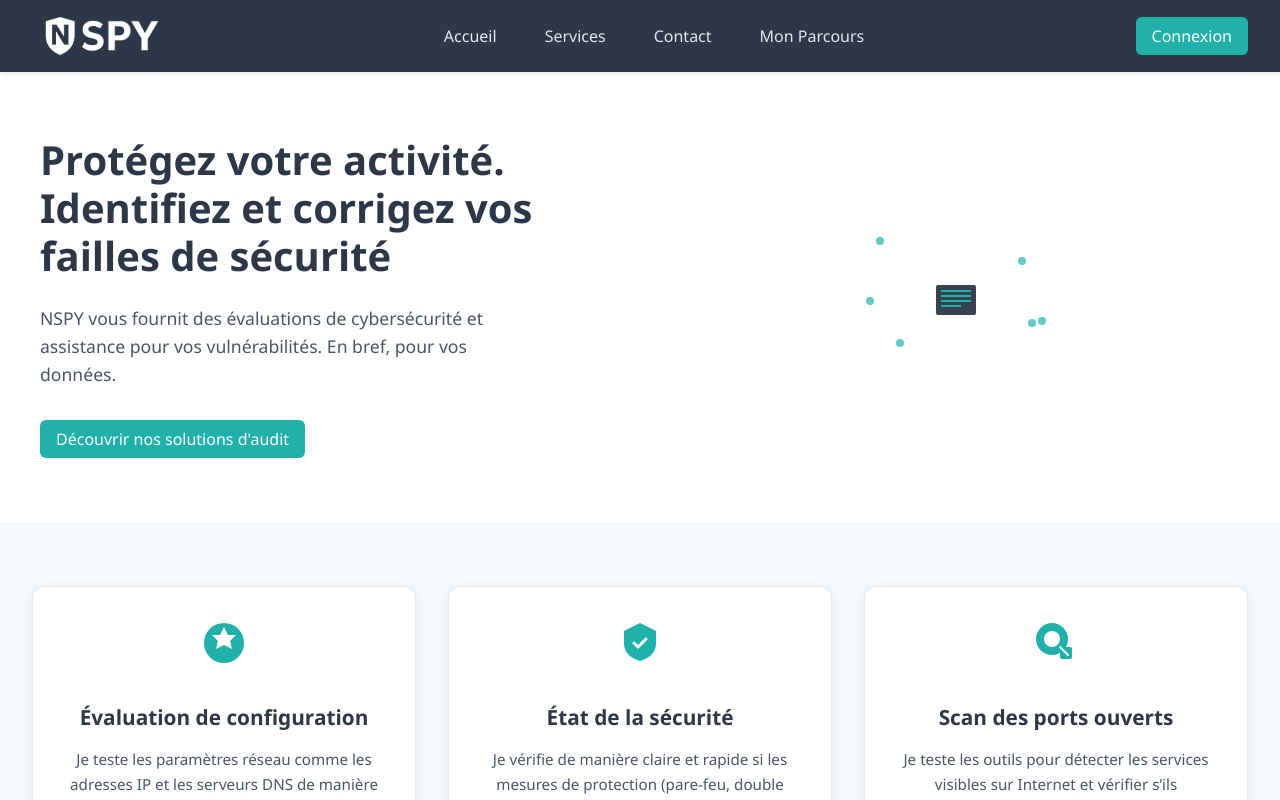
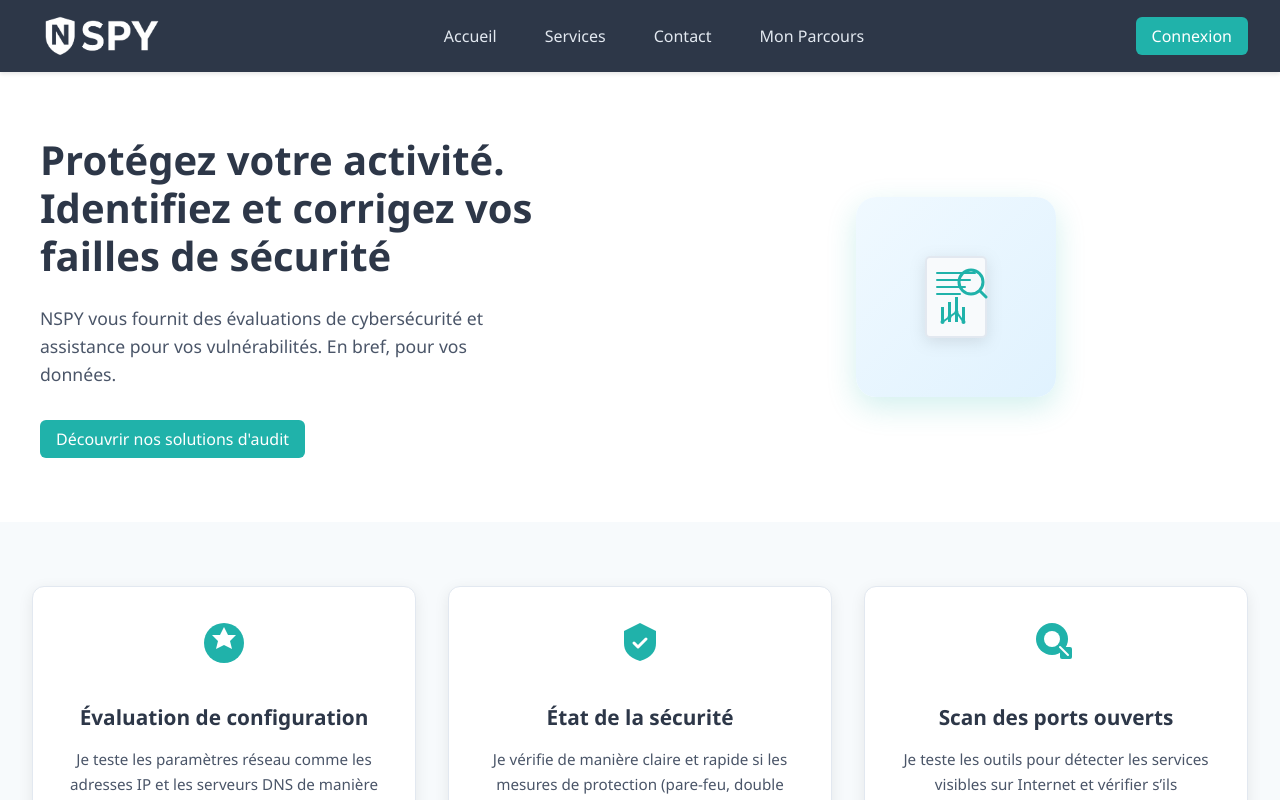
Before and after one commit to Ange-web/ProjetPersonnel, a React (Vite) app: page / in a window 1280 px wide. Shown: the top 800 px of the page. Built offline with nearby package versions, Linux system fonts and the light colour scheme.

Commit message:
Feat: Nouvelle illustration d'analyse pour la section home

```diff
--- a/src/assets/components/acceuil/home.jsx
+++ b/src/assets/components/acceuil/home.jsx
@@ -16,24 +16,36 @@ const Home = () => (
         </button>
       </div>
       <div className="home-illustration">
-        <div className="security-dome">
-          <div className="server-icon">
-            <svg width="80" height="80" viewBox="0 0 80 80" fill="none">
-              <rect x="20" y="30" width="40" height="30" rx="2" fill="#374151"/>
-              <rect x="25" y="35" width="30" height="2" fill="#20B2AA"/>
-              <rect x="25" y="40" width="30" height="2" fill="#20B2AA"/>
-              <rect x="25" y="45" width="30" height="2" fill="#20B2AA"/>
-              <rect x="25" y="50" width="20" height="2" fill="#20B2AA"/>
-            </svg>
-          </div>
-          <div className="network-nodes">
-            <div className="node node-1"></div>
-            <div className="node node-2"></div>
-            <div className="node node-3"></div>
-            <div className="node node-4"></div>
-            <div className="node node-5"></div>
-            <div className="node node-6"></div>
-          </div>
+        <div className="analyze-icon-container">
+          <svg width="120" height="120" viewBox="0 0 120 120" fill="none">
+            {/* Document de base */}
+            <rect x="30" y="20" width="60" height="80" rx="4" fill="#f8fafc" stroke="#e2e8f0" strokeWidth="2"/>
+
+            {/* Lignes de texte */}
+            <rect x="40" y="35" width="40" height="2" rx="1" fill="#20B2AA"/>
+            <rect x="40" y="42" width="35" height="2" rx="1" fill="#20B2AA"/>
+            <rect x="40" y="49" width="30" height="2" rx="1" fill="#20B2AA"/>
+            <rect x="40" y="56" width="25" height="2" rx="1" fill="#20B2AA"/>
+
+            {/* Icône de loupe */}
+            <circle cx="75" cy="45" r="12" fill="none" stroke="#20B2AA" strokeWidth="3"/>
+            <line x1="84" y1="54" x2="90" y2="60" stroke="#20B2AA" strokeWidth="3" strokeLinecap="round"/>
+
+            {/* Graphique d'analyse */}
+            <rect x="45" y="70" width="3" height="15" fill="#20B2AA"/>
+            <rect x="52" y="65" width="3" height="20" fill="#20B2AA"/>
+            <rect x="59" y="60" width="3" height="25" fill="#20B2AA"/>
+            <rect x="66" y="70" width="3" height="15" fill="#20B2AA"/>
+
+            {/* Points de données */}
+            <circle cx="46.5" cy="85" r="2" fill="#20B2AA"/>
+            <circle cx="53.5" cy="80" r="2" fill="#20B2AA"/>
+            <circle cx="60.5" cy="75" r="2" fill="#20B2AA"/>
+            <circle cx="67.5" cy="85" r="2" fill="#20B2AA"/>
+
+            {/* Ligne de tendance */}
+            <path d="M46.5 85 L53.5 80 L60.5 75 L67.5 85" stroke="#20B2AA" strokeWidth="2" fill="none"/>
+          </svg>
         </div>
       </div>
     </div>
--- a/src/assets/components/acceuil/style.css
+++ b/src/assets/components/acceuil/style.css
@@ -142,43 +142,26 @@ body {
     align-items: center;
   }
 
-  .security-dome {
-    position: relative;
-    width: 200px;
-    height: 200px;
+  .analyze-icon-container {
     display: flex;
     justify-content: center;
     align-items: center;
+    width: 200px;
+    height: 200px;
+    background: linear-gradient(135deg, #f0f9ff 0%, #e0f2fe 100%);
+    border-radius: 20px;
+    box-shadow: 0 10px 30px rgba(32, 178, 170, 0.2);
+    transition: transform 0.3s ease, box-shadow 0.3s ease;
   }
 
-  .server-icon {
-    position: relative;
-    z-index: 2;
+  .analyze-icon-container:hover {
+    transform: translateY(-5px);
+    box-shadow: 0 15px 40px rgba(32, 178, 170, 0.3);
   }
 
-  .network-nodes {
-    position: absolute;
-    top: 0;
-    left: 0;
-    width: 100%;
-    height: 100%;
+  .analyze-icon-container svg {
+    filter: drop-shadow(0 4px 8px rgba(0, 0, 0, 0.1));
   }
-
-  .node {
-    position: absolute;
-    width: 8px;
-    height: 8px;
-    background-color: #20B2AA;
-    border-radius: 50%;
-    opacity: 0.7;
-  }
-
-  .node-1 { top: 20%; left: 10%; }
-  .node-2 { top: 30%; right: 15%; }
-  .node-3 { bottom: 25%; left: 20%; }
-  .node-4 { bottom: 35%; right: 10%; }
-  .node-5 { top: 50%; left: 5%; }
-  .node-6 { top: 60%; right: 5%; }
 
   .trust-section {
     background-color: #f7fafc;
```
